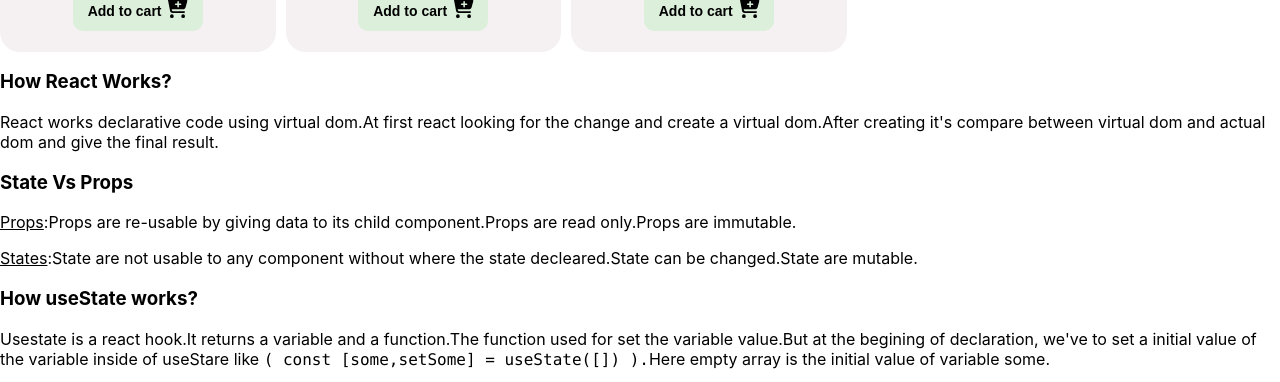
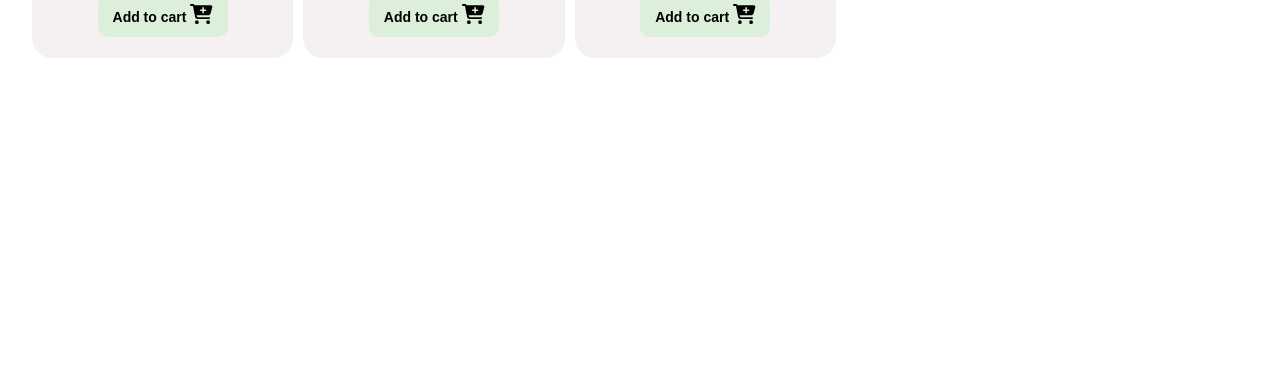
Before and after one commit to uday-hasan/Assignment-8, a React (Create React App) app: page / in a window 1280 px wide. Shown: the part 1555-1937 px from the top of the page. After the commit the page ends 1629 px from the top, so only its background shows below. Built offline with nearby package versions, Linux system fonts and the light colour scheme.

Commit message:
remove blogs and add width to body container

```diff
--- a/src/App.js
+++ b/src/App.js
@@ -2,14 +2,12 @@
 import './App.css';
 import Glasses from './component/Glasses/Glasses';
 import Header from './component/Header/Header';
-import Questions from './component/Questions/Questions';
 
 function App() {
   return (
     <>
-<Header></Header>
-<Glasses></Glasses>
-<Questions></Questions>
+      <Header></Header>
+      <Glasses></Glasses>
     </>
   );
 }
--- a/src/component/Glasses/Glasses.css
+++ b/src/component/Glasses/Glasses.css
@@ -1,10 +1,11 @@
 .product-container {
   display: grid;
-  /* grid-template-columns: 65% 25%; */
   grid-template-columns: 8fr 4fr;
   margin-top: 10px;
   grid-gap: 10px;
   justify-content: center;
+  width: 95%;
+  margin: 1em auto;
 }
 .glasses {
   display: grid;
@@ -14,11 +15,7 @@
 .cart {
   position: sticky;
   top: 0;
-  /* width: 25%; */
-  /* right: 0; */
-  /* right: 100%;  */
   height: 100vh;
-  /* height: auto; */
   overflow: auto;
   background-color: rgba(162, 219, 219, 0.712);
 }
@@ -40,7 +37,6 @@
   }
   .product-container {
     display: grid;
-    /* grid-template-columns: 55% 35%; */
     grid-template-columns: 6fr 6fr;
     margin-top: 10px;
     grid-gap: 10px;
--- a/src/component/Questions/Questions.js
+++ /dev/null
@@ -1,29 +0,0 @@
-import React from 'react';
-
-const Questions = () => {
-    return (
-        <>
-            <div>
-                <h3>How React Works?</h3>
-                <p>
-                    React works declarative code using  virtual dom.At first react looking for the change and create a virtual dom.After creating it's compare between virtual dom and actual dom and give the final result.
-                </p>
-            </div>
-            <div>
-                <h3>State Vs Props</h3>
-                <p>
-                    <u>Props</u>:Props are re-usable by giving data to its child component.Props are read only.Props are immutable.
-                </p>
-                <p>
-                    <u>States</u>:State are not usable to any component without where the state decleared.State can be changed.State are mutable.
-                </p>
-            </div>
-            <div>
-                <h3>How useState works?</h3>
-                <p>Usestate is a react hook.It returns a variable and a function.The function used for set the variable value.But at the begining of declaration, we've to set a initial value of the variable inside of useStare like <code> ( const [some,setSome] = useState([])   ).</code>Here empty array is the initial value of variable some.</p>
-            </div>
-        </>
-    );
-};
-
-export default Questions;
```
